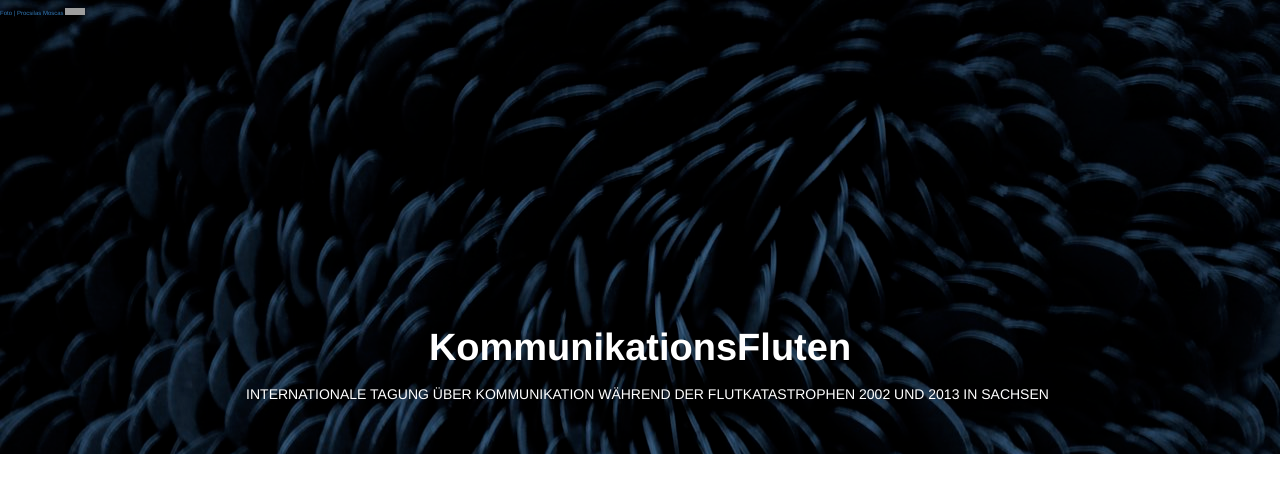
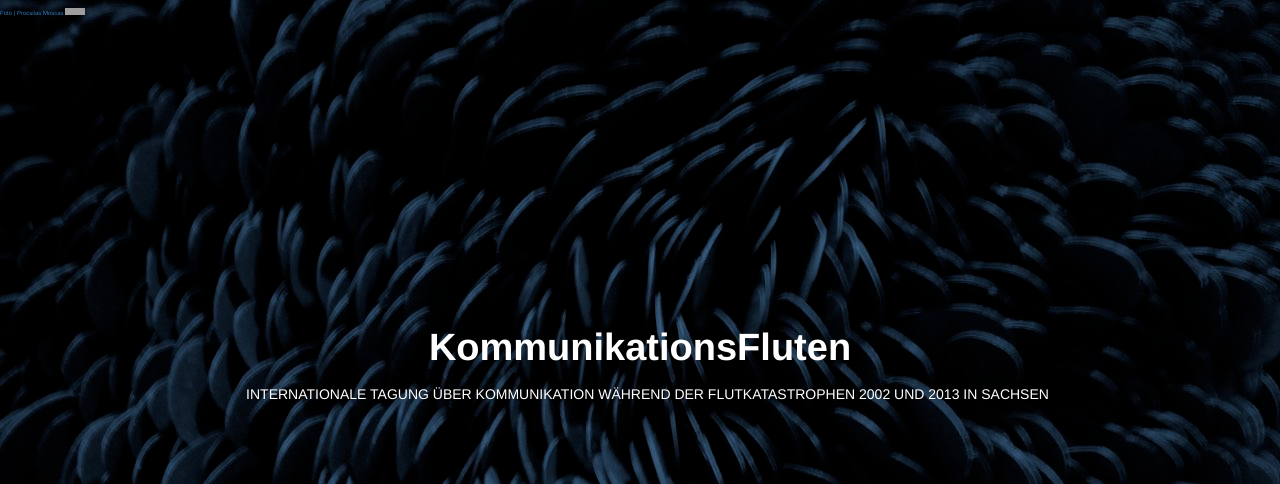
Before and after one commit to susedev/test, a Jekyll site: the page built from index.html, in a window 1280 px wide. Shown: the top 484 px of the page. Built offline with Jekyll 4.4.1, drawn with Linux system fonts in a browser that asks for light colours; nearby versions of some CDN libraries; grey boxes are pictures that could not be loaded.

Commit message:
Update home.html

```diff
--- a/_layouts/home.html
+++ b/_layouts/home.html
@@ -8,7 +8,7 @@
 <script src="//cdnjs.cloudflare.com/ajax/libs/twitter-bootstrap/3.3.4/js/bootstrap.js"></script>
 
 <body>
-<header class="intro-header" style="background-image: url('{{ site.base_url }}/background-1280x800.jpg'); display: block; height: 150%; max-width: 100%;">
+<header class="intro-header" style="background-image: url('{{ site.base_url }}/background-1280x800.jpg'); display: block; max-height: 120%; max-width: 100%;">
     <a href="https://www.flickr.com/photos/procsilas/3010458671/in/photostream/" style="font-size: 6px; color:#808080, text-align: right; "> Foto | Procsilas Moscas </a>
     <a rel="license" href="http://creativecommons.org/licenses/by/2.0/"><img alt="Creative Commons License" style="height: 7px; width: 20px; position:right;" src="https://i.creativecommons.org/l/by/2.0/88x31.png" /></a></p>
     <a href="{{ site.base_url }}/konferenz-kommunikationsfluten.html"><p style="color:#FFF; font-size: 38px; font-weight:bold; text-align: center; margin-top:300px; margin-bottom: ">KommunikationsFluten</p></a>
```
